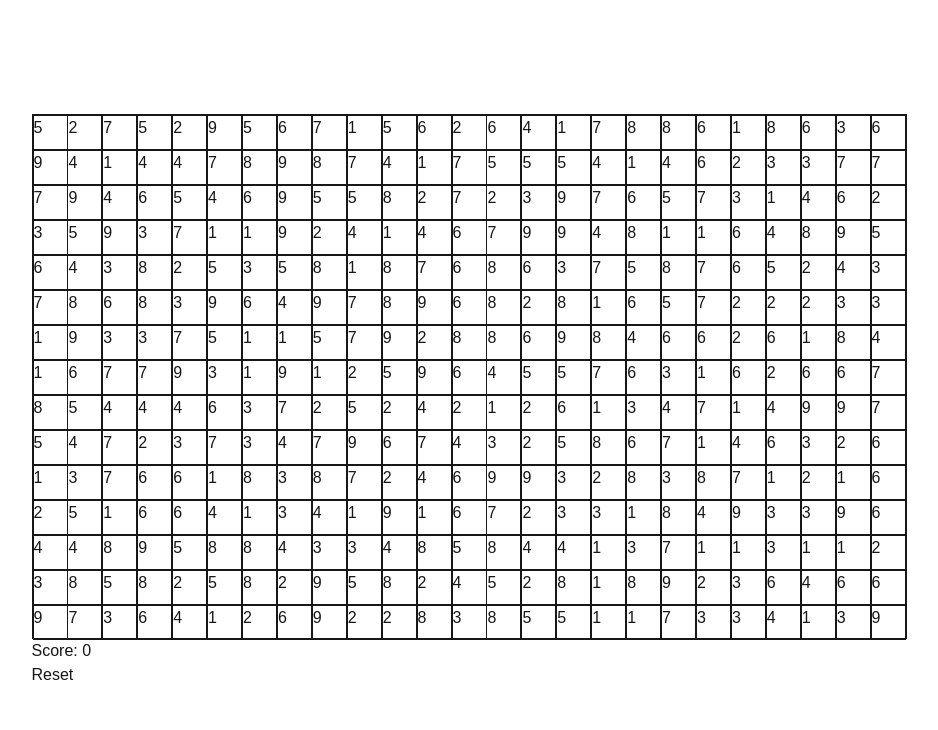
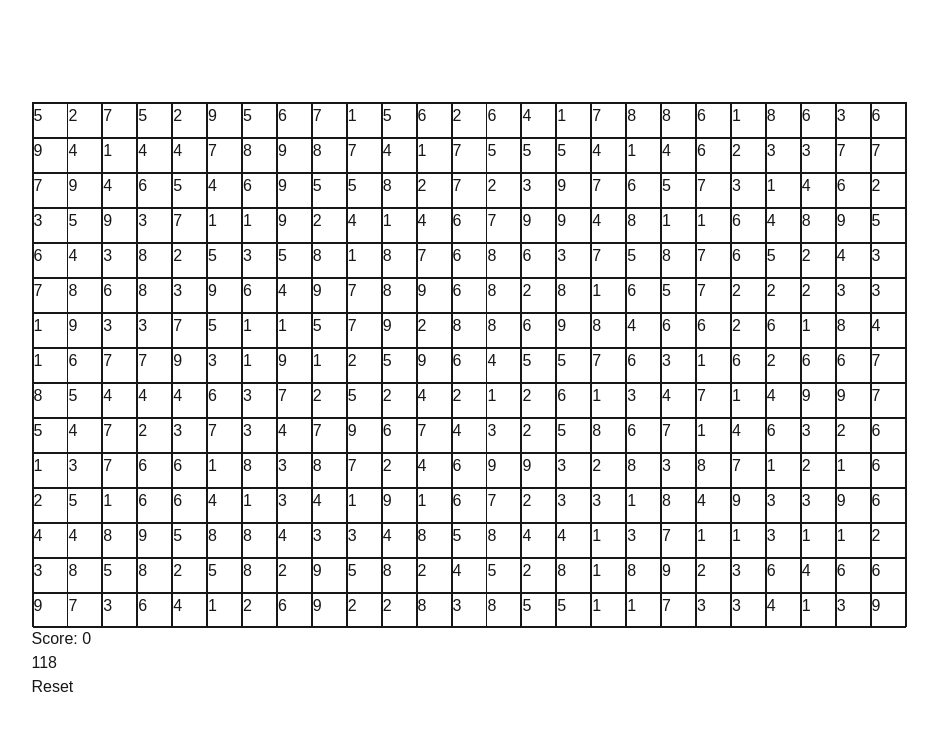
Before and after one commit to Sanghawk/fruitbox-practice, a Next.js app: page / in a window 1280 px wide. Both pictures are taken after a click on the button "Start". Shown: the top 730 px of the page, without its empty margins (171-1109 px from the left). Built offline with nearby package versions, Linux system fonts and the light colour scheme.

Commit message:
shows game timer

```diff
--- a/app/components/Screens/ActiveScreen/ActiveScreen.tsx
+++ b/app/components/Screens/ActiveScreen/ActiveScreen.tsx
@@ -5,6 +5,7 @@ import FruitCell from "./FruitCell";
 import { Fruit } from "@/types";
 import ResetButton from "@/components/ResetButton";
 import Score from "@/components/Score";
+import TimeLeft from "@/components/TimeLeft";
 
 export default function ActiveScreen() {
   const {
@@ -62,6 +63,7 @@ export default function ActiveScreen() {
       </div>
       <div>
         <Score />
+        <TimeLeft />
         <ResetButton />
       </div>
     </div>
--- /dev/null
+++ b/components/TimeLeft.tsx
@@ -0,0 +1,9 @@
+"use client";
+
+import { useGameContext } from "@/context/GameContext";
+
+export default function TimeLeft() {
+  const { timeLeft } = useGameContext();
+
+  return <div>{timeLeft}</div>;
+}
--- a/constants/config.tsx
+++ b/constants/config.tsx
@@ -5,4 +5,4 @@ export const BOARD_COLS = 25;
 /** Pixel size of each cell */
 export const CELL_SIZE = 35;
 /** Duration (s) of each game session */
-export const GAME_DURATION = 10;
+export const GAME_DURATION = 120;
--- a/context/GameContext.tsx
+++ b/context/GameContext.tsx
@@ -46,7 +46,7 @@ const initialState: Omit<GameState, "gameContainerRef" | "intervalRef"> = {
   userSelectBoxRect: null,
   userSelectedFruits: new Set(),
   gameStatus: GameLifeCycle.WAITING_USER_START,
-  timeLeft: 60,
+  timeLeft: GAME_DURATION,
 };
 
 type GameAction =
@@ -78,7 +78,7 @@ function gameReducer(state: GameState, action: GameAction): GameState {
         gameContainerRef: state.gameContainerRef,
         intervalRef: state.intervalRef,
         fruits: action.payload.fruits,
-        timeLeft: 60,
+        timeLeft: GAME_DURATION,
       };
     case "RESET_GAME":
       return {
@@ -87,7 +87,7 @@ function gameReducer(state: GameState, action: GameAction): GameState {
         gameContainerRef: state.gameContainerRef,
         intervalRef: state.intervalRef,
         fruits: action.payload.fruits,
-        timeLeft: 60,
+        timeLeft: GAME_DURATION,
       };
     case "END_GAME":
       return {
@@ -139,9 +139,6 @@ export function GameProvider({ children }: { children: ReactNode }) {
   function startTimer() {
     let t = GAME_DURATION;
     intervalRef.current = setInterval(() => {
-      console.log(state.timeLeft);
-      console.log(intervalRef.current);
-      console.log(t);
       t = t - 1;
       dispatch({
         type: "UPDATE_TIME",
```
